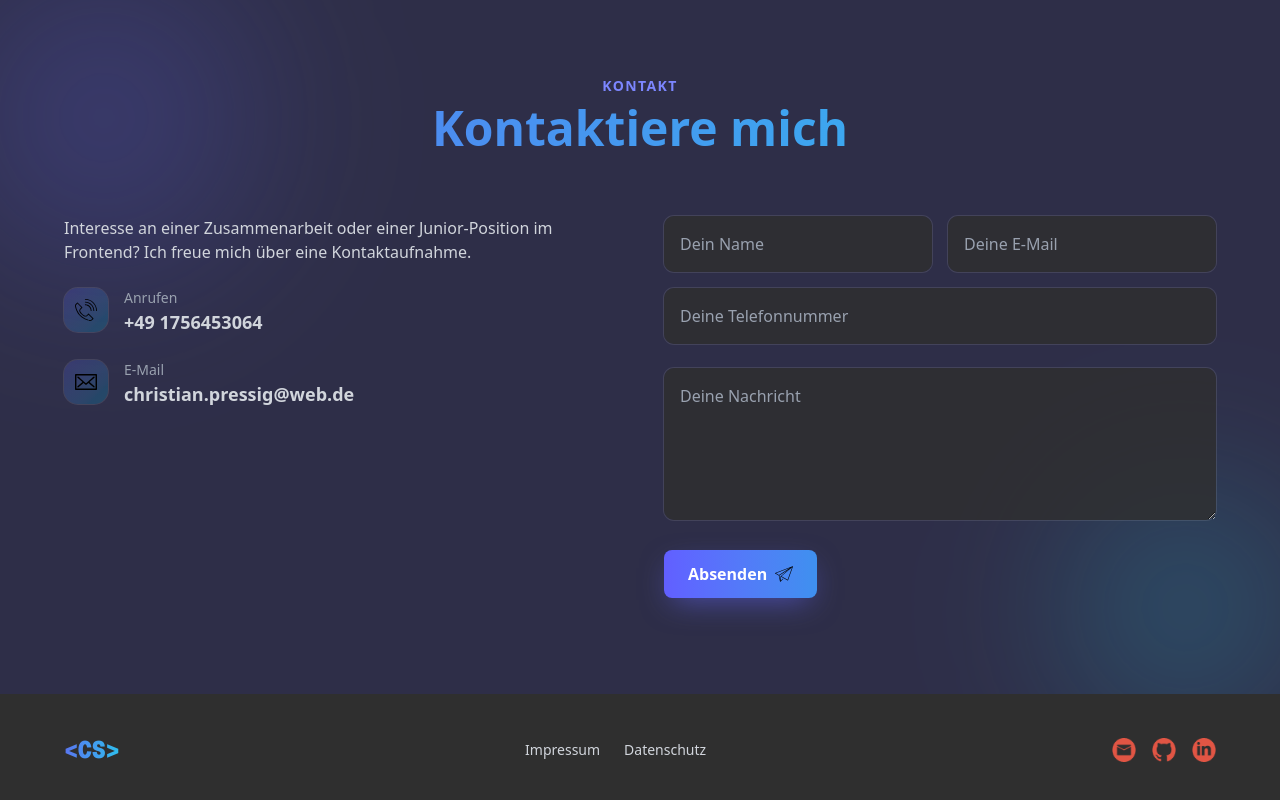
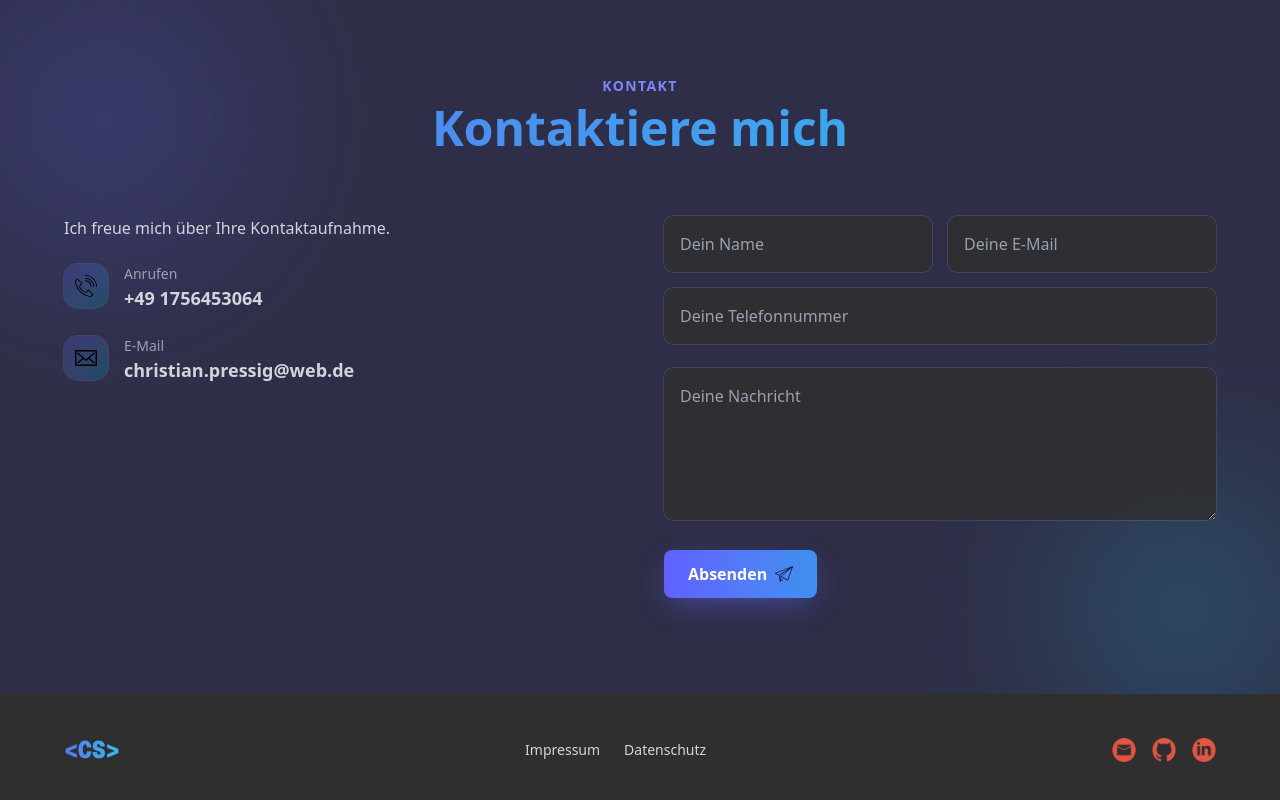
Before and after one commit to DevChristian1208/Portfolio, a Next.js app: page / in a window 1280 px wide. Shown: the part 3474-4274 px from the top of the page. Built offline with nearby package versions, Linux system fonts and the light colour scheme.

Commit message:
Update contact message in Contacme component

```diff
--- a/src/Components/Contacme.tsx
+++ b/src/Components/Contacme.tsx
@@ -76,8 +76,7 @@ export default function Contact() {
         <div className="grid md:grid-cols-2 gap-12">
           <div className="space-y-6 text-gray-300">
             <p>
-              Interesse an einer Zusammenarbeit oder einer Junior-Position im
-              Frontend? Ich freue mich über eine Kontaktaufnahme.
+              Ich freue mich über Ihre Kontaktaufnahme.
             </p>
 
             <ul className="space-y-6">
```
